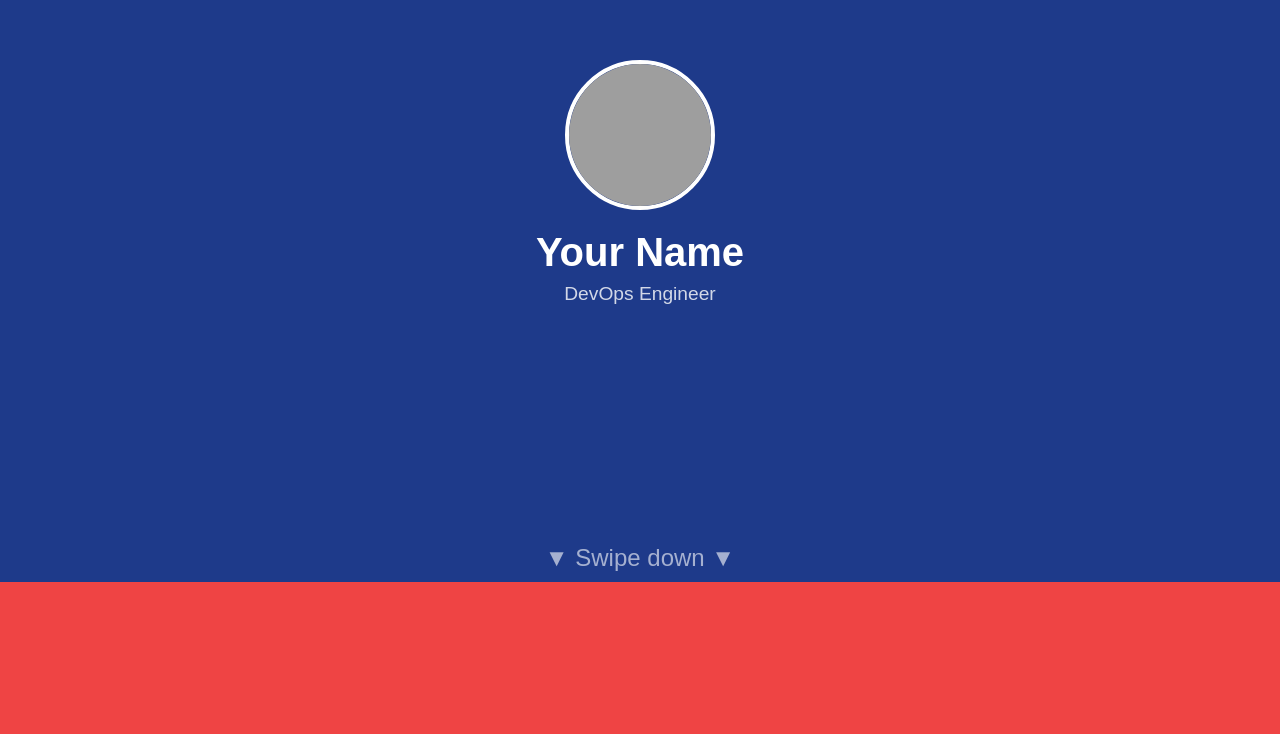
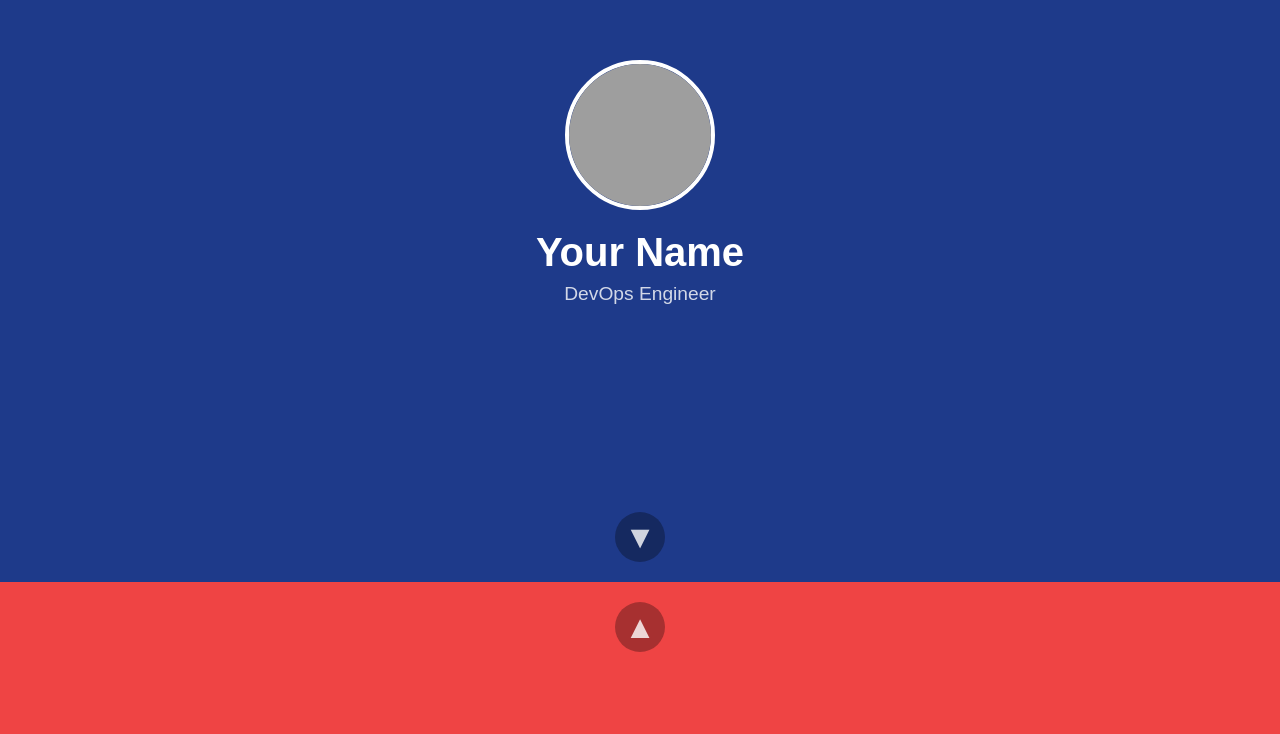
Before and after one commit to ramakrishna-admin/portfollio, a plain HTML site: page index.html in a window 1280 px wide. Shown: the part 218-952 px from the top of the page. Drawn offline with Linux system fonts and the light colour scheme; grey boxes are pictures that could not be loaded.

Commit message:
Update index.html

```diff
--- a/index.html
+++ b/index.html
@@ -3,7 +3,7 @@
 <head>
 <meta charset="UTF-8" />
 <meta name="viewport" content="width=device-width, initial-scale=1" />
-<title>DevOps Portfolio</title>
+<title>DevOps Portfolio with Navigation Buttons</title>
 <style>
   * {
     margin: 0; padding: 0; box-sizing: border-box;
@@ -117,18 +117,37 @@
     margin: 10px 0;
   }
 
-  /* Swipe hint */
-  .swipe-hint {
+  /* Navigation buttons */
+  .nav-button {
     position: absolute;
+    font-size: 2rem;
+    color: rgba(255, 255, 255, 0.8);
+    background: rgba(0,0,0,0.3);
+    border: none;
+    border-radius: 50%;
+    width: 50px;
+    height: 50px;
+    cursor: pointer;
+    user-select: none;
+    display: flex;
+    align-items: center;
+    justify-content: center;
+    transition: background 0.3s;
+  }
+  .nav-button:hover {
+    background: rgba(0,0,0,0.6);
+  }
+  .nav-down {
     bottom: 20px;
-    font-size: 1.5rem;
-    opacity: 0.6;
-    animation: bounce 2s infinite;
+    left: 50%;
+    transform: translateX(-50%);
   }
-  @keyframes bounce {
-    0%, 100% { transform: translateY(0); }
-    50% { transform: translateY(10px); }
+  .nav-up {
+    top: 20px;
+    left: 50%;
+    transform: translateX(-50%);
   }
+
 </style>
 </head>
 <body>
@@ -137,7 +156,7 @@
   <img src="https://i.pravatar.cc/150" alt="Your Photo" />
   <h1>Your Name</h1>
   <p>DevOps Engineer</p>
-  <div class="swipe-hint">▼ Swipe down ▼</div>
+  <button class="nav-button nav-down" aria-label="Next Section">&#x25BC;</button>
 </div>
 
 <div id="skills" class="section">
@@ -158,7 +177,8 @@
     <div class="skill-name">CI/CD</div>
     <div class="skill-bar"><div class="skill-level" data-level="75%">75%</div></div>
   </div>
-  <div class="swipe-hint">▼ Swipe down ▼</div>
+  <button class="nav-button nav-up" aria-label="Previous Section">&#x25B2;</button>
+  <button class="nav-button nav-down" aria-label="Next Section">&#x25BC;</button>
 </div>
 
 <div id="projects" class="section">
@@ -168,7 +188,8 @@
     <li>CI/CD pipelines setup with Jenkins and GitHub Actions.</li>
     <li>Containerized microservices for scalable web apps.</li>
   </ul>
-  <div class="swipe-hint">▼ Swipe down ▼</div>
+  <button class="nav-button nav-up" aria-label="Previous Section">&#x25B2;</button>
+  <button class="nav-button nav-down" aria-label="Next Section">&#x25BC;</button>
 </div>
 
 <div id="education" class="section">
@@ -176,7 +197,8 @@
   <p>Bachelor of Computer Science - XYZ University</p>
   <p>Certified Kubernetes Administrator (CKA)</p>
   <p>AWS Certified Solutions Architect – Associate</p>
-  <div class="swipe-hint">▼ Swipe down ▼</div>
+  <button class="nav-button nav-up" aria-label="Previous Section">&#x25B2;</button>
+  <button class="nav-button nav-down" aria-label="Next Section">&#x25BC;</button>
 </div>
 
 <div id="info" class="section">
@@ -185,6 +207,7 @@
   <p><strong>Father's Name:</strong> Your Father's Name</p>
   <p><strong>Village:</strong> Your Village</p>
   <p><strong>Date of Birth:</strong> YYYY-MM-DD</p>
+  <button class="nav-button nav-up" aria-label="Previous Section">&#x25B2;</button>
 </div>
 
 <script>
@@ -224,19 +247,22 @@
     }
   }
 
-  // Handle swipe down with keyboard arrow or mouse wheel
-  window.addEventListener('wheel', e => {
-    if (e.deltaY > 0) {
+  // Navigation buttons logic
+  document.querySelectorAll('.nav-down').forEach(btn => {
+    btn.addEventListener('click', () => {
       if (current < sections.length - 1) {
         current++;
         showSection(current);
       }
-    } else if (e.deltaY < 0) {
+    });
+  });
+  document.querySelectorAll('.nav-up').forEach(btn => {
+    btn.addEventListener('click', () => {
       if (current > 0) {
         current--;
         showSection(current);
       }
-    }
+    });
   });
 
   // Also allow arrow keys
```
